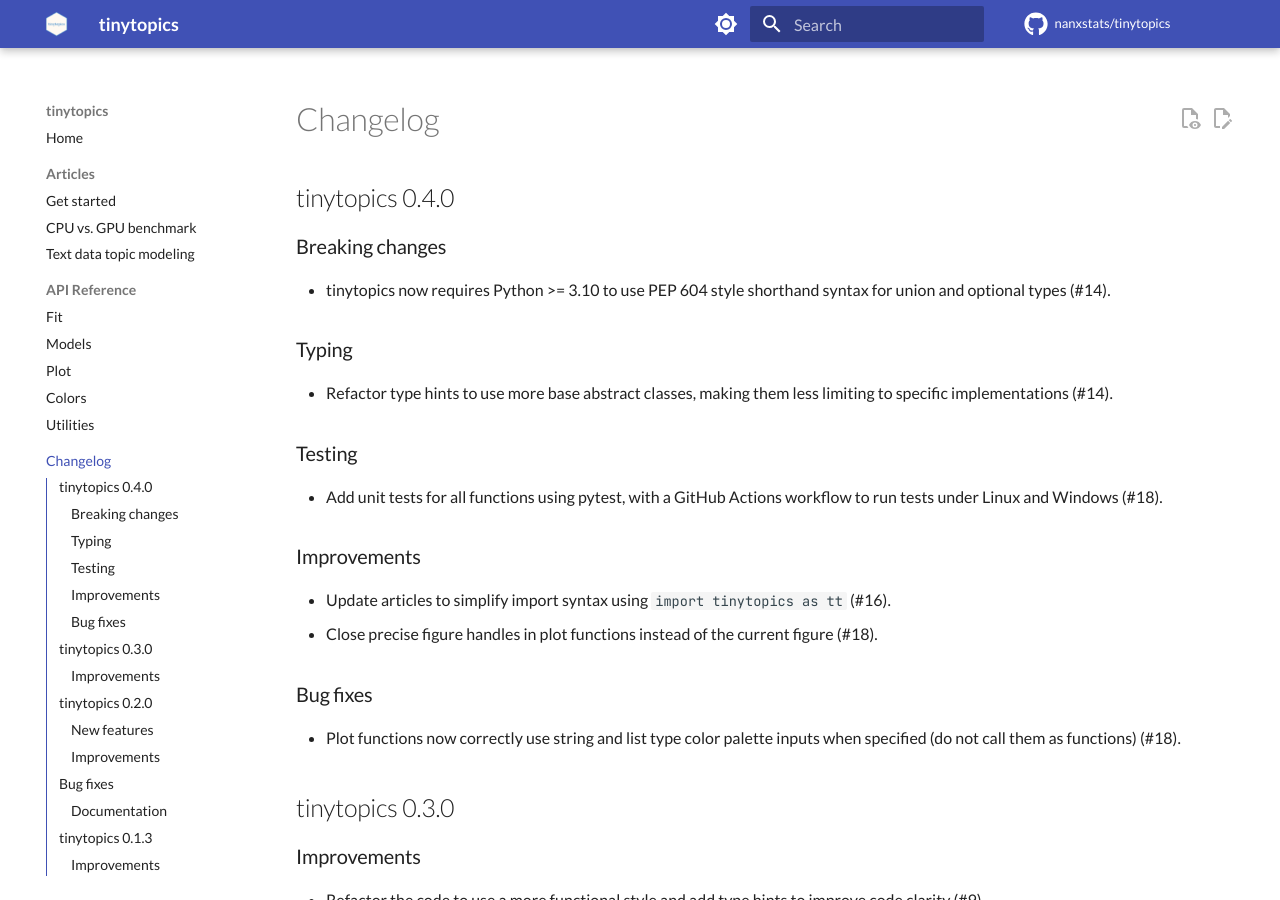
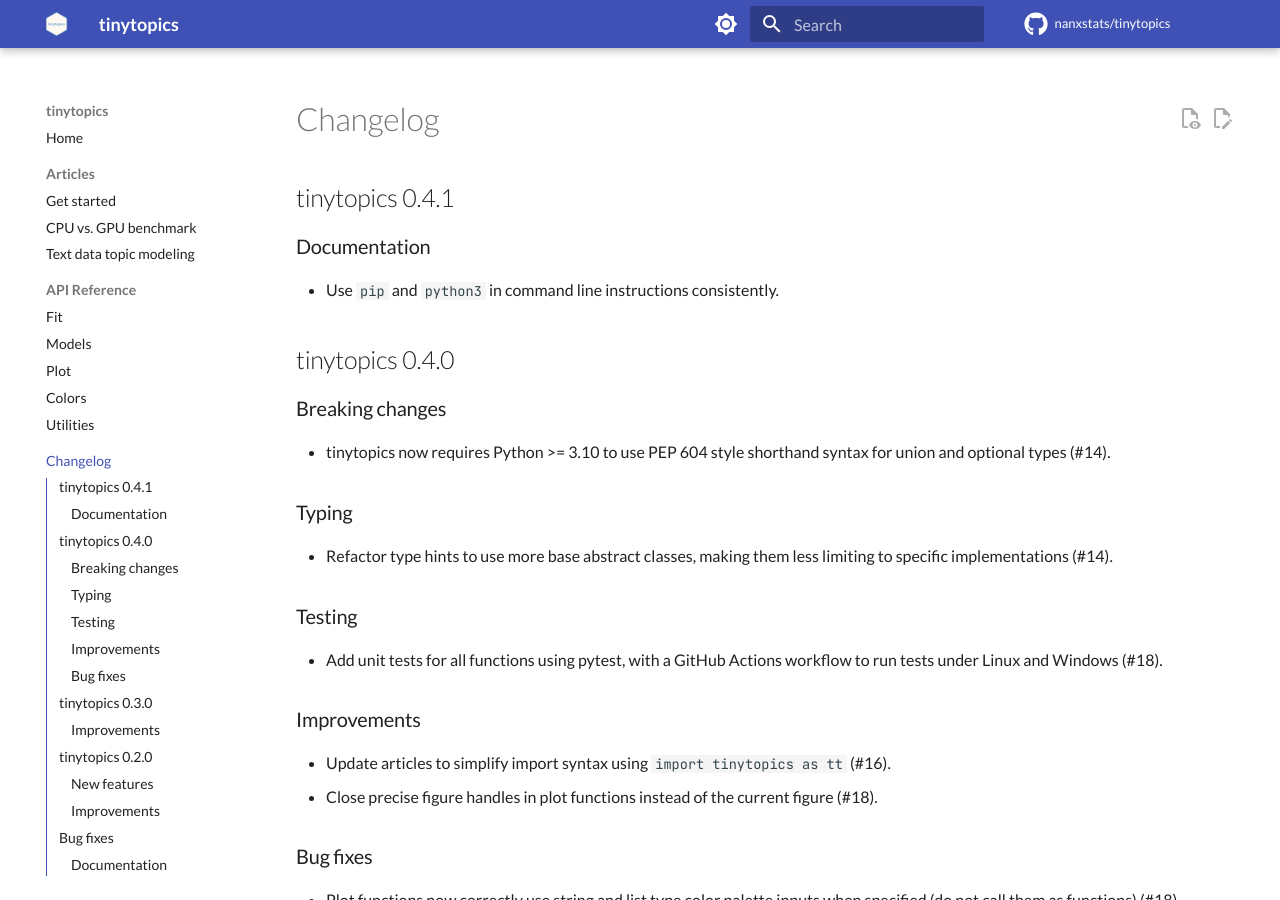
Before and after one commit to nanxstats/tinytopics, an MkDocs documentation site: the page built from docs/changelog.md, in a window 1280 px wide and 900 px high. Built offline with MkDocs 1.6.1 and Material for MkDocs 9.7.7, drawn with Linux system fonts in a browser that asks for light colours; comment, search, counter and statistics services are not loaded.

Commit message:
Update news for v0.4.1

```diff
--- a/docs/changelog.md
+++ b/docs/changelog.md
@@ -1,4 +1,10 @@
 # Changelog
+
+## tinytopics 0.4.1
+
+### Documentation
+
+- Use `pip` and `python3` in command line instructions consistently.
 
 ## tinytopics 0.4.0
 
```
Also changed, not shown: CHANGELOG.md (+6 -0 lines).
